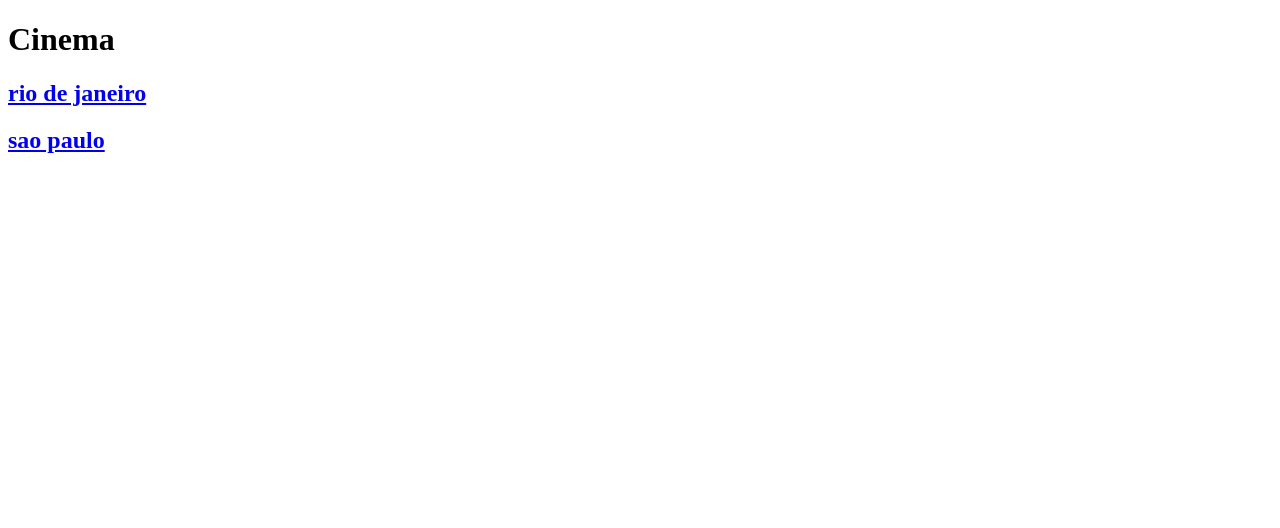
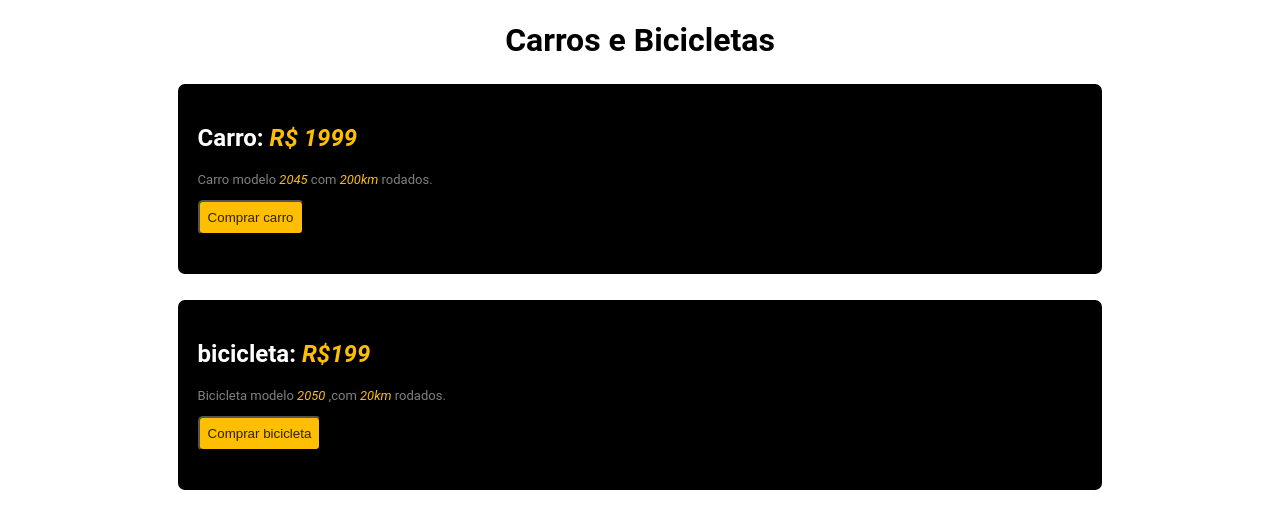
Before and after one commit to gabi49907/site, a plain HTML site: page index.html in a window 1280 px wide. Drawn offline with Linux system fonts and the light colour scheme.

Commit message:
Update index.html

```diff
--- a/index.html
+++ b/index.html
@@ -1,17 +1,84 @@
 <!DOCTYPE html>
 <html lang="pt-br">
+
 <head>
     <meta charset="UTF-8">
     <meta name="viewport" content="width=device-width, initial-scale=1.0">
-    <title>Cinema</title>
-    <link rel="stylesheet" href="css/style.css">
+    <title>Carros e Bicicleta</title>
+    <style>
+        body {
+            font-family: "roboto",arial, sans-serif;
+        }
+
+        h1 {
+            text-align: center;
+        }
+
+        section{
+       border: solid;
+       border-radius: 10px;
+       height: 150px;
+       width: 70%;
+       padding: 20px;
+       margin: auto;
+       background-color: black;
+       color: white;
+        }
+
+
+        em{
+            color: #febe01;
+        }
+
+        p{
+            font-size: small;
+            color: gray;
+        }
+
+button{
+    background-color: #febe01;
+    border-radius: 5px;
+    padding: 8PX;
+    color: #332200;
+
+}
+
+
+aside{
+    border: solid;
+    border-radius: 10px;
+    height: 150px;
+    width: 70%;
+    padding: 20px;
+    margin: 20px auto;
+    background-color: black;
+    color: white;
+}
+
+a{
+    text-decoration: none;
+    color: #332200;
+}
+
+    </style>
 
 </head>
+
 <body>
-<h1>Cinema</h1>
-<article>
-<h2><a href="./estado/rj.html">rio de janeiro</a></h2>
-<h2><a href="./estado/sp.html">sao paulo</a></h2>
- </article>
+    <header><h1>Carros e Bicicletas</h1></header>
+    <section>
+<h2>Carro:<em> R$ 1999 </em> </h2>
+<P>Carro modelo <em> 2045 </em> com <em> 200km </em> rodados.</P>
+<button>Comprar carro</button>
+    </section>
+
+    <aside>
+<h2>bicicleta: <em> R$199 </em> </h2>
+<p>Bicicleta modelo <em> 2050 </em> ,com <em> 20km </em> rodados.</p>
+<button><a href="#">Comprar bicicleta</a></button>
+
+
+    </aside>
 </body>
+
 </html>
```
